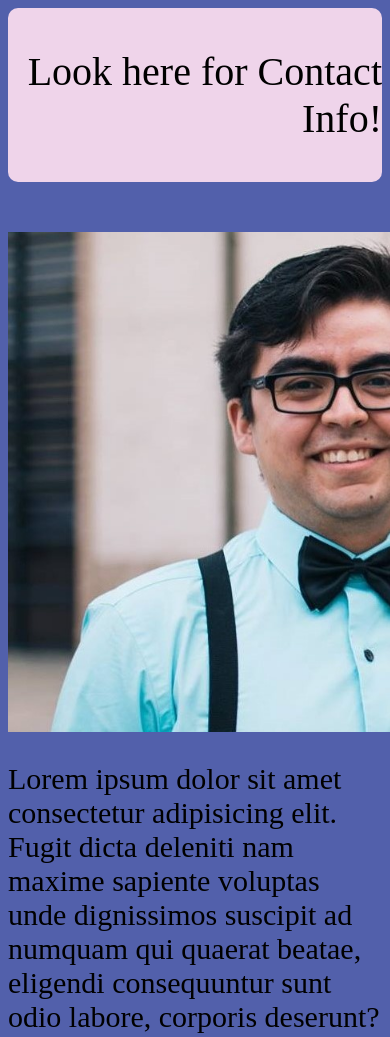
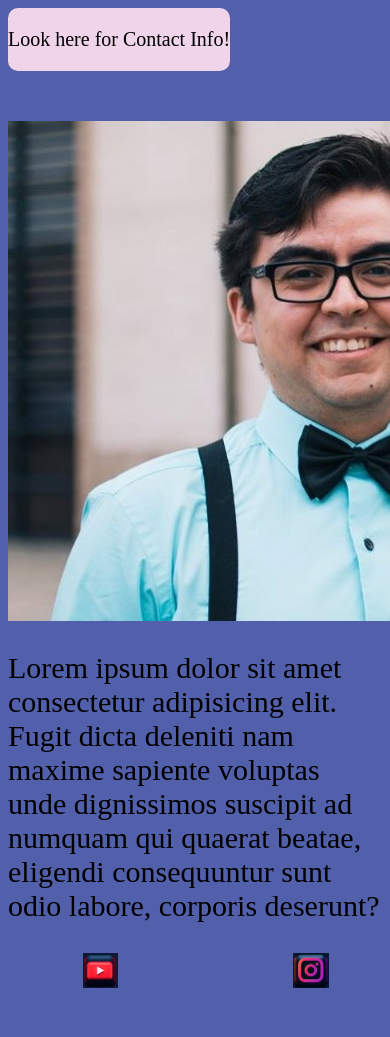
Before and after one commit to JesusAParedes/ACA_web101_Jesus_Paredes, a plain HTML site: page about.html in a window 390 px wide. Shown: the top 1037 px of the page. Drawn offline with Linux system fonts and the light colour scheme.

Commit message:
adjusted font size for link on top

```diff
--- a/aboutstyles.css
+++ b/aboutstyles.css
@@ -53,7 +53,6 @@ a:hover {
     opacity: 1;
     left: 0;
     width: fit-content;
-    /* border-radius: 10px; */
     background: rgb(239, 212, 234);
 }
 
@@ -191,6 +190,10 @@ img {
         margin-right: 10px;
     }
 
+    #contact, a {
+        font-size: 30px;
+    }
+
     .otherContact {
         height: 50px;
         width: auto;
@@ -237,6 +240,10 @@ img {
         margin-right: 10px;
     }
 
+    #contact, a {
+        font-size: 20px;
+    }
+
     .otherContact {
         height: 35px;
         width: auto;
```
